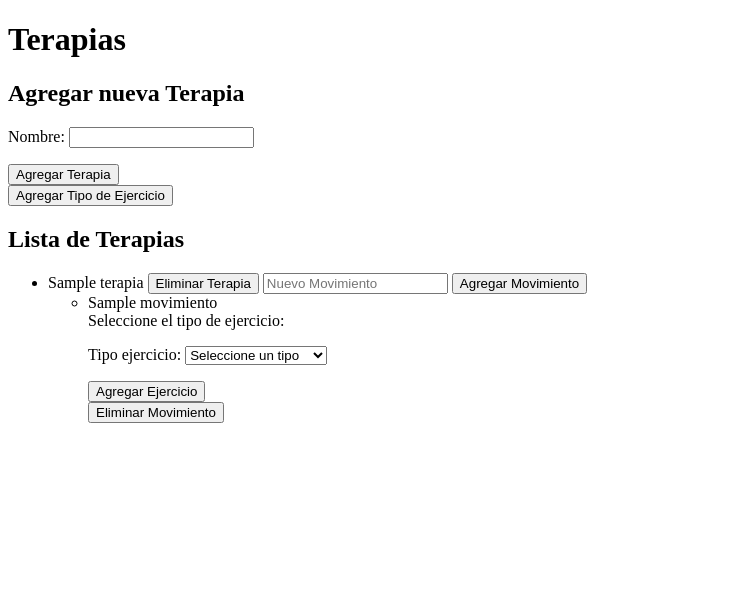
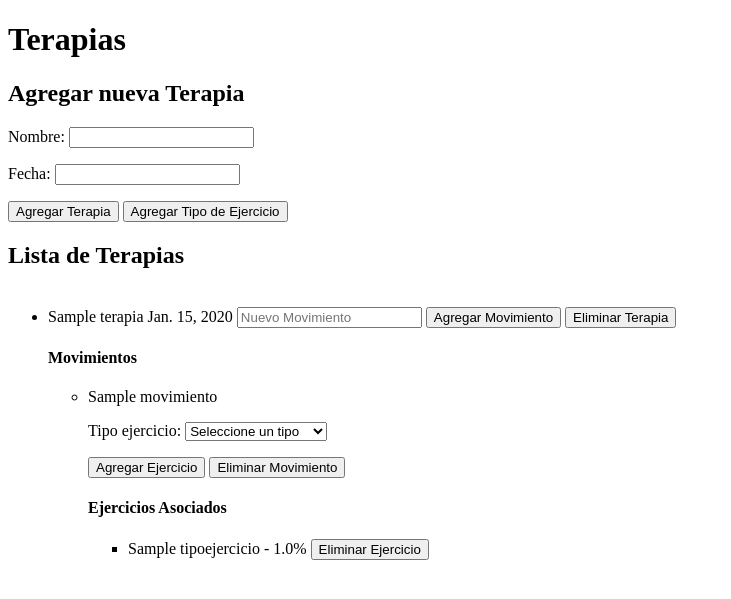
Before and after one commit to TheMatt23/Proyecto, a Django app: page /terapias/ in a window 1280 px wide. Shown: the top 599 px of the page, without its empty margins (0-731 px from the left). Run offline with Django 5.2, Linux system fonts and the light colour scheme; tables that the repository leaves empty hold one stand-in row (values such as "Sample post").

Commit message:
terapias creadas

```diff
--- a/terapias/forms.py
+++ b/terapias/forms.py
@@ -5,7 +5,7 @@ from login.models import Terapia, Movimiento, TipoEjercicio
 class TerapiaForm(forms.ModelForm):
     class Meta:
         model = Terapia
-        fields = ['nombre']
+        fields = ['nombre', 'fecha']
 
 # Formulario para agregar movimientos
 class MovimientoForm(forms.ModelForm):
@@ -21,7 +21,7 @@ class TipoEjercicioForm(forms.ModelForm):
 
 class EjercicioComboForm(forms.Form):
     tipo_ejercicio = forms.ModelChoiceField(
-        queryset=TipoEjercicio.objects.all(),  # Consulta para obtener los tipos de ejercicio
-        empty_label="Seleccione un tipo",  # Mensaje predeterminado cuando no hay nada seleccionado
-        required=True,  # Indica si este campo es obligatorio
+        queryset=TipoEjercicio.objects.all(),
+        empty_label="Seleccione un tipo",
+        required=True,
     )
--- a/terapias/templates/terapia_view.html
+++ b/terapias/templates/terapia_view.html
@@ -7,7 +7,7 @@
     <h1>Terapias</h1>
 
     <h2>Agregar nueva Terapia</h2>
-    <form method="post">
+    <form method="post" style="display:inline;">
         {% csrf_token %}
         {{ terapia_form.as_p }}
         <button type="submit" name="add_terapia">Agregar Terapia</button>
@@ -18,9 +18,10 @@
     <div id="modalBackground" class="modal-background" onclick="closeModal()"></div>
     <div id="tipoEjercicioModal" class="modal">
 
-    <h2>Agregar Tipo de Ejercicio</h2>
-    <form method="post">
+    <h2>Agregar Tipo de Ejercicio </h2>
+    <form method="post" style="display:inline;">
         {% csrf_token %}
+
         {{ tipo_ejercicio_form.as_p }}
         <button type="submit" name="add_tipo_ejercicio">Agregar Tipo de Ejercicio</button>
         <button type="button" onclick="closeModal()">Cerrar</button>
@@ -34,7 +35,6 @@
                 <li>
                     {{ tipo.nombre }}
 
-                    <!-- Formulario para eliminar tipo de ejercicio -->
                     <form method="post" action="{% url 'tipo_ejercicio_delete' tipo.tipoEjercicioID %}" style="display:inline;">
                         {% csrf_token %}
                         <button type="submit" onclick="return confirm('¿Estás seguro de que deseas eliminar este tipo de ejercicio?')">Eliminar</button>
@@ -50,15 +50,10 @@
     <h2>Lista de Terapias</h2>
     <ul>
         {% for terapia in terapias %}
+        <br>
             <li>
                 {{ terapia.nombre }}
-
-                <!-- Formulario para eliminar terapia -->
-                <form method="post" action="{% url 'terapia_delete' terapia.terapiaID %}" style="display:inline;">
-                    {% csrf_token %}
-                    <button type="submit" onclick="return confirm('¿Estás seguro de que deseas eliminar esta terapia?')">Eliminar Terapia</button>
-                </form>
-
+                {{ terapia.fecha }}
                 <!-- Formulario para agregar movimientos -->
                 <form method="post" action="{% url 'movimiento_add' terapia.terapiaID %}" style="display:inline;">
                     {% csrf_token %}
@@ -66,15 +61,20 @@
                     <button type="submit">Agregar Movimiento</button>
                 </form>
 
+                <form method="post" action="{% url 'terapia_delete' terapia.terapiaID %}" style="display:inline;">
+                    {% csrf_token %}
+                    <button type="submit" onclick="return confirm('¿Estás seguro de que deseas eliminar esta terapia?')">Eliminar Terapia</button>
+                </form>
+
                 <!-- Lista de movimientos -->
+                <h4>Movimientos</h4>
                 <ul>
                     {% for movimiento in terapia.movimiento_set.all %}
                         <li>
                             {{ movimiento.nombre }}
 
-                            <form method="post" action="{% url 'agregar_ejercicio_a_movimiento' movimiento.movimientoID %}">
+                            <form method="post" action="{% url 'agregar_ejercicio_a_movimiento' movimiento.movimientoID %}" style="display:inline;">
                                 {% csrf_token %}
-                                <label for="tipo_ejercicio">Seleccione el tipo de ejercicio:</label>
                                 {{ ejercicio_combo_form.as_p }}
                                 <button type="submit">Agregar Ejercicio</button>
                             </form>
@@ -84,7 +84,25 @@
                                 {% csrf_token %}
                                 <button type="submit" onclick="return confirm('¿Estás seguro de que deseas eliminar este movimiento?')">Eliminar Movimiento</button>
                             </form>
+
+
+                            <h4>Ejercicios Asociados</h4>
+                            <ul>
+                                {% for ejercicio in movimiento.ejercicios_set.all %}  <!-- Bucle para recorrer ejercicios de cada movimiento -->
+                                    <li>
+                                        {{ ejercicio.tipoEjercicioID.nombre }} - {{ ejercicio.porcentaje }}%
+
+                                        <form method="post" action="{% url 'eliminar_ejercicio' ejercicio.ejercicioID %}" style="display:inline;">
+                                            {% csrf_token %}
+                                            <button type="submit" onclick="return confirm('¿Estás seguro de que deseas eliminar este ejercicio?')">Eliminar Ejercicio</button>
+                                        </form>
+                                    </li>
+                                {% endfor %}
+                            </ul>
+
                         </li>
+
+
                     {% endfor %}
                 </ul>
             </li>
--- a/terapias/urls.py
+++ b/terapias/urls.py
@@ -1,5 +1,5 @@
 from django.urls import path
-from .views import TerapiaView, MovimientoAddView, MovimientoDeleteView, TerapiaDeleteView, TipoEjercicioDeleteView, AgregarEjercicioAMovimientoView
+from .views import TerapiaView, MovimientoAddView, MovimientoDeleteView, TerapiaDeleteView, TipoEjercicioDeleteView, AgregarEjercicioAMovimientoView, EliminarEjercicioView
 
 urlpatterns = [
     path('', TerapiaView.as_view(), name='terapia_view'),
@@ -8,4 +8,6 @@ urlpatterns = [
     path('movimiento/delete/<int:movimiento_id>/', MovimientoDeleteView.as_view(), name='movimiento_delete'),
     path('tipo-ejercicio/delete/<int:tipo_ejercicio_id>/', TipoEjercicioDeleteView.as_view(), name='tipo_ejercicio_delete'),
     path('movimiento/<int:movimiento_id>/agregar-ejercicio/', AgregarEjercicioAMovimientoView.as_view(), name='agregar_ejercicio_a_movimiento'),
+    path('ejercicio/eliminar/<int:ejercicio_id>/', EliminarEjercicioView.as_view(), name='eliminar_ejercicio'),  # Ruta para eliminar ejercicio
+
 ]
--- a/terapias/views.py
+++ b/terapias/views.py
@@ -13,7 +13,6 @@ class TerapiaView(View):
         terapia_form = TerapiaForm()  # Formulario para crear terapia
         tipo_ejercicio_form = TipoEjercicioForm()
         ejercicio_combo_form = EjercicioComboForm()
-
 
         return render(request, 'terapia_view.html', {
             'terapias': terapias,
@@ -36,7 +35,6 @@ class TerapiaView(View):
             if tipo_ejercicio_form.is_valid():
                 tipo_ejercicio_form.save()  # Guarda el nuevo tipo de ejercicio
 
-        # Redirigir a la misma vista después de procesar el formulario
         return redirect('terapia_view')
 
 class TerapiaDeleteView(View):
@@ -91,3 +89,10 @@ class AgregarEjercicioAMovimientoView(View):
             )
 
         return redirect('terapia_view')
+
+
+class EliminarEjercicioView(View):
+    def post(self, request, ejercicio_id):
+        ejercicio = get_object_or_404(Ejercicios, pk=ejercicio_id)
+        ejercicio.delete()
+        return redirect('terapia_view')
```
